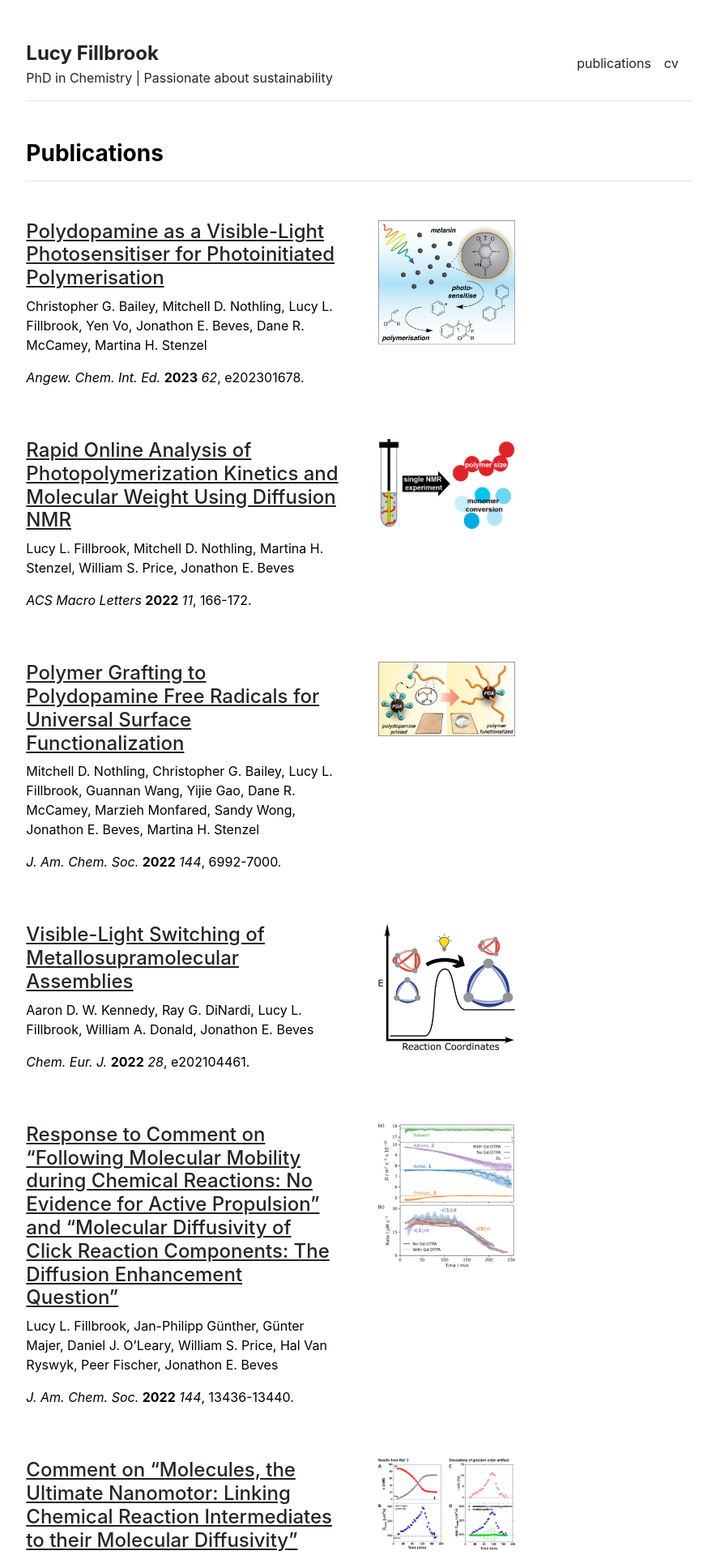
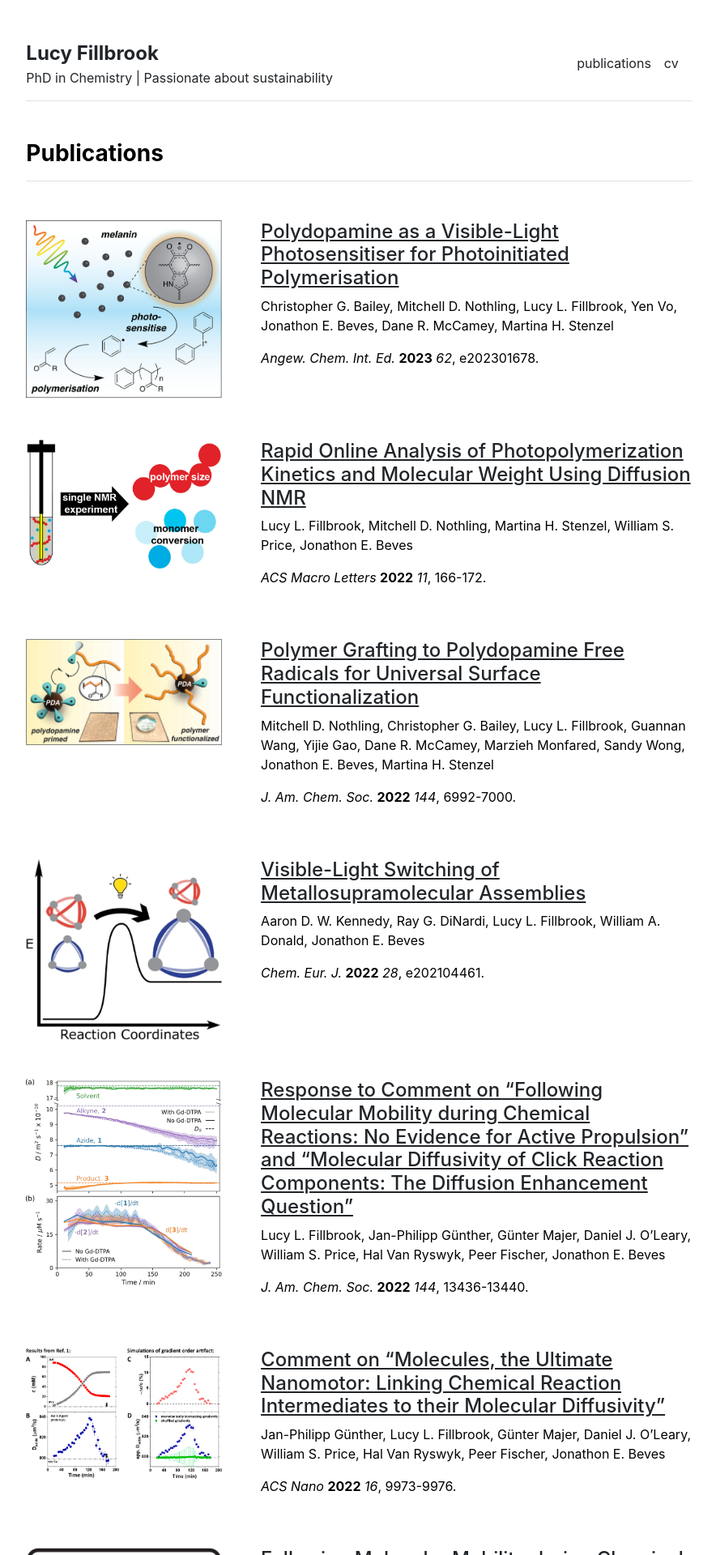
Before and after one commit to lfillbrook/lfillbrook.github.io, a Jekyll site: the page built from publications.md, in a window 1280 px wide. Shown: the top 1920 px of the page at 81% size, without its empty margins (197-1081 px from the left). Built offline with Jekyll 4.4.1, drawn with Linux system fonts in a browser that asks for light colours.

Commit message:
Update publications.html

```diff
--- a/_includes/publications.html
+++ b/_includes/publications.html
@@ -3,13 +3,13 @@
     <h3 class="fw-bold border-bottom pb-3 mb-5">Publications</h3>
     {% for item in site.data.publications.index %}
     <div class="row g-5 mb-5">
-      <div class="col-md-6">
+      <div class="col-md-4">
+        <img src="{{ item.image }}" alt="" width="100%">
+      </div>
+      <div class="col-md-8">
         <h4><a href="{{ item.url }}">{{ item.title }}</a></h4>
         <p>{{ item.author }}</p>
         <p><i>{{ item.journal }}</i> <b>{{ item.year }}</b> <i>{{ item.volume }}</i>, {{ item.pages }}.</p>
-      </div>
-      <div class="col-md-3">
-        <img src="{{ item.image }}" alt="" width="100%">
       </div>
     </div>
     {% endfor %}
```
